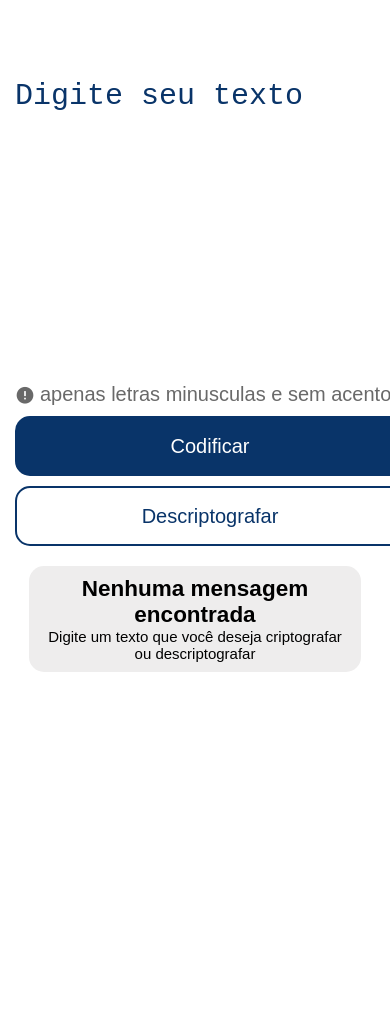
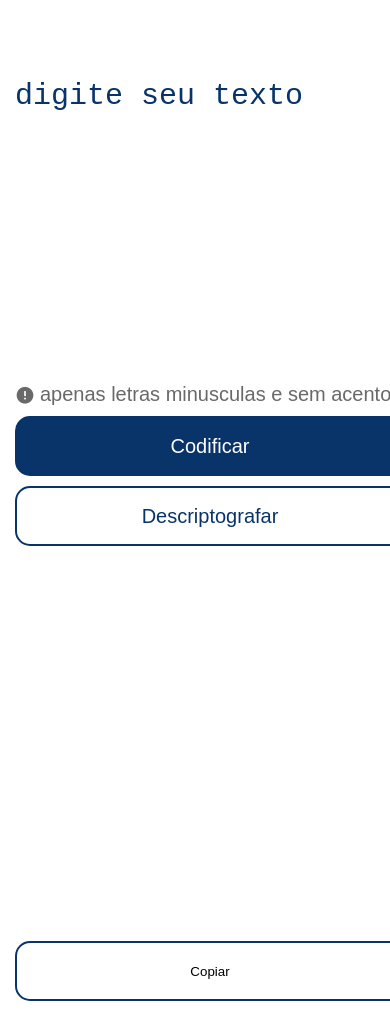
Before and after one commit to Mateuscoding/projeto_decodificador_challenge, a plain HTML site: page index.html in a window 390 px wide. Shown: the part 86-1099 px from the top of the page. Before the commit the page ends 844 px from the top, so only its background shows below. Drawn offline with nearby package versions, Linux system fonts and the light colour scheme.

Commit message:
implementando botão de copiar

```diff
--- a/index.html
+++ b/index.html
@@ -31,6 +31,7 @@
         </div>
         <div class="retorno-decodificador">
             <textarea></textarea>
+            <button class="copiar">Copiar</button>
             <div class="texto-vazio">
                 <img src="./imagens/High quality products 1 1.svg" alt="">
                 <h2>Nenhuma mensagem encontrada</h2>
--- a/style.css
+++ b/style.css
@@ -21,6 +21,7 @@ main{
     height: 100%;
     margin: 0 auto;
     display: flex;
+    gap: 50px;
     justify-content: center;
 }
 
@@ -30,16 +31,15 @@ main{
     padding: 15px;
     font-family: sans-serif;
     margin-bottom: 25px;
-    /* background-color: red; */
 }
  textarea{
-    /* background-color: red; */
     width: 100%;
     height: 300px;
     font-size: 30px;
     color: #093469;
     border: none;
     outline: none;
+    text-transform: lowercase;
 }
 textarea::placeholder{
     color: #093469;
@@ -54,7 +54,6 @@ textarea::placeholder{
 .btn{
     width: 100%;
     height: 80px;
-    /* background-color: #696969; */
 }
 .btn button{
     background-color: transparent;
@@ -72,34 +71,41 @@ textarea::placeholder{
     height: 400px;
 }
 .retorno-decodificador textarea{
-    display: none;
+    display: block;
+    text-transform: lowercase;
     color: #696969;
     font-size: 20px;
     width: 100%;
-    height: 100%;
+    height: 340px;
+}
+.copiar{
+    width: 100%;
+    height: 60px;
+    background-color: transparent;
+    outline: none;
+    border: 2px solid #093469;
+    border-radius: 15px;
 }
 .texto-vazio{
     width: 100%;
     height: 100%;
-    display: flex;
+    display: none;
     flex-direction: column;
     justify-content: center;
     align-items: center;
     text-align: center;
     font-size: 15px;
     font-family: sans-serif;
-    /* background-color: #093469; */
 }
 .texto-vazio p{
     font-size: 15px;
 }
 
-
-
 @media (max-width: 768px) {
 
     main{
         flex-direction: column;
+        gap: 0;
     }
     .campo-codificar{
         width: 100%;
@@ -127,15 +133,12 @@ textarea::placeholder{
     .retorno-decodificador{
         width: 100%;
         height: 100%;
-        padding: 0;
+        padding: 15px;
     }
 }
 
 @media(max-width: 440px){
 
-        .btn{
-            height: 120px;
-        }
         .btn button{
             width: 100%;
             margin-top: 10px;
```
